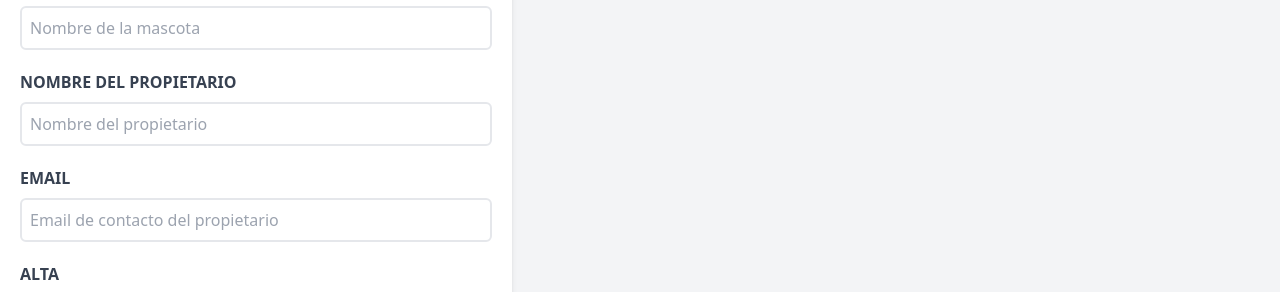
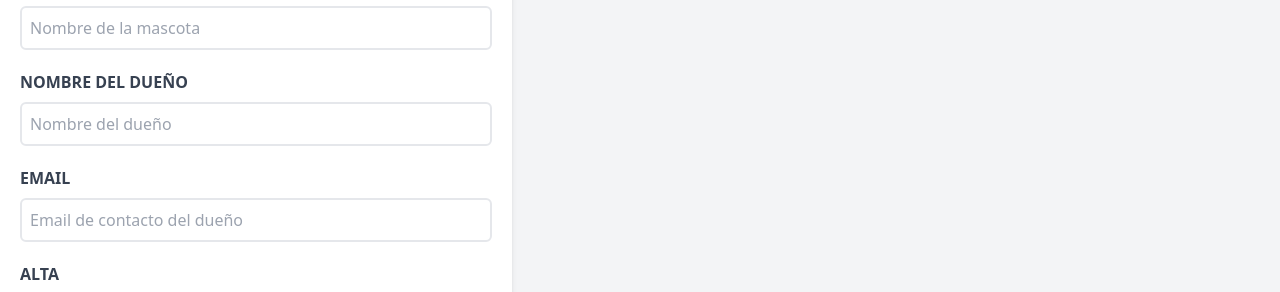
Before and after one commit to napsterh/dashboard-pet-vet, a React (Vite) app: page / in a window 1280 px wide. Shown: the part 414-706 px from the top of the page. Built offline with nearby package versions, Linux system fonts and the light colour scheme.

Commit message:
add set form

```diff
--- a/src/App.jsx
+++ b/src/App.jsx
@@ -15,10 +15,12 @@ function App() {
         <Formulario
           pacientes={pacientes}
           setPacientes={setPacientes}
+          paciente={paciente}
         />
         <ListadoPacientes
           pacientes={pacientes}
-          setPaciente={paciente}
+          setPaciente={setPaciente}
+          paciente={paciente}
         />
       </div>
     </div>
--- a/src/components/Formulario.jsx
+++ b/src/components/Formulario.jsx
@@ -1,8 +1,8 @@
-import { useState } from "react"
+import { useState, useEffect } from "react"
 import Error from "./error"
 
 
-const Formulario = ({ pacientes, setPacientes }) => {
+const Formulario = ({ pacientes, setPacientes, paciente }) => {
 
 
   const [ mascota, setMascota ] = useState('')
@@ -13,9 +13,21 @@ const Formulario = ({ pacientes, setPacientes }) => {
 
   const [ error, setError ] = useState(false)
 
+  useEffect(() => {
+    if( Object.keys(paciente).length > 0 ){
+      setMascota(paciente.mascota)
+      setDueno(paciente.dueno)
+      setEmail(paciente.email)
+      setAlta(paciente.alta)
+      setSintomas(paciente.sintomas)
+    }
+  }, [paciente])
+
+
+
   const handleSubmit = (e) => {
     e.preventDefault();
-    if([ mascota, propietario, email, alta, sintomas ].includes('')){
+    if([ mascota, dueno, email, alta, sintomas ].includes('')){
       setError(true)
       return
     }
@@ -70,13 +82,13 @@ const Formulario = ({ pacientes, setPacientes }) => {
           />
         </div>
         <div className="mb-5">
-          <label htmlFor="propietario" className="block text-gray-700 uppercase font-bold">
-            Nombre del Propietario
+          <label htmlFor="dueno" className="block text-gray-700 uppercase font-bold">
+            Nombre del Dueño
           </label>
           <input
-            id="propietario"
+            id="dueno"
             type="text"
-            placeholder="Nombre del propietario"
+            placeholder="Nombre del dueño"
             className="border-2 w-full p-2 mt-2 placeholder-gray-400 rounded-md"
             value={dueno}
             onChange={ (e) => setDueno(e.target.value) }
@@ -89,7 +101,7 @@ const Formulario = ({ pacientes, setPacientes }) => {
           <input
             id="email"
             type="email"
-            placeholder="Email de contacto del propietario"
+            placeholder="Email de contacto del dueño"
             className="border-2 w-full p-2 mt-2 placeholder-gray-400 rounded-md"
             value={email}
             onChange={ (e) => setEmail(e.target.value) }
--- a/src/components/ListadoPacientes.jsx
+++ b/src/components/ListadoPacientes.jsx
@@ -1,7 +1,11 @@
+import { useEffect } from "react"
 import Paciente from "./Paciente"
 
 
-const ListadoPacientes = ({pacientes, setPaciente}) => {
+const ListadoPacientes = ({pacientes, setPaciente, paciente}) => {
+
+
+
    return (
       <div className="md:w-1/2 lg:w-3/5 h-screen md:overflow-y-scroll">
 
--- a/src/components/Paciente.jsx
+++ b/src/components/Paciente.jsx
@@ -1,5 +1,5 @@
 
-   const Paciente = ({paciente}) => {
+   const Paciente = ({paciente, setPaciente}) => {
 
       const {
          mascota,
@@ -31,6 +31,7 @@
                   <button
                      type="button"
                      className="py-2 px-2 bg-indigo-600 hover:bg-indigo-700 text-white font-bold uppercase rounded-lg"
+                     onClick={ () => setPaciente(paciente) }
                   >Editar</button>
                   <button
                      type="button"
```
